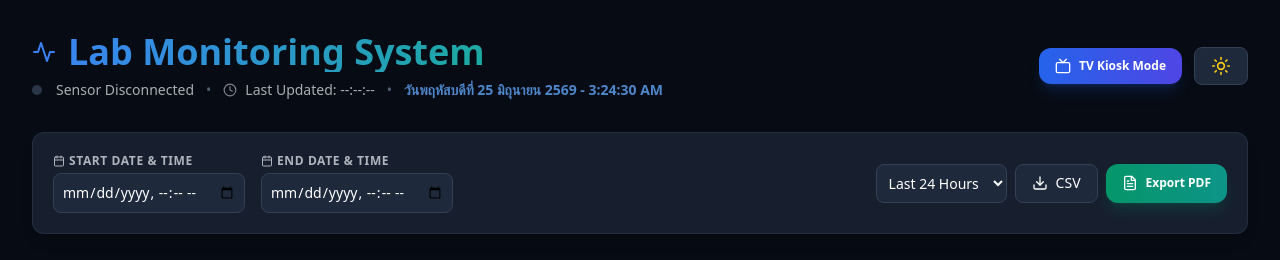
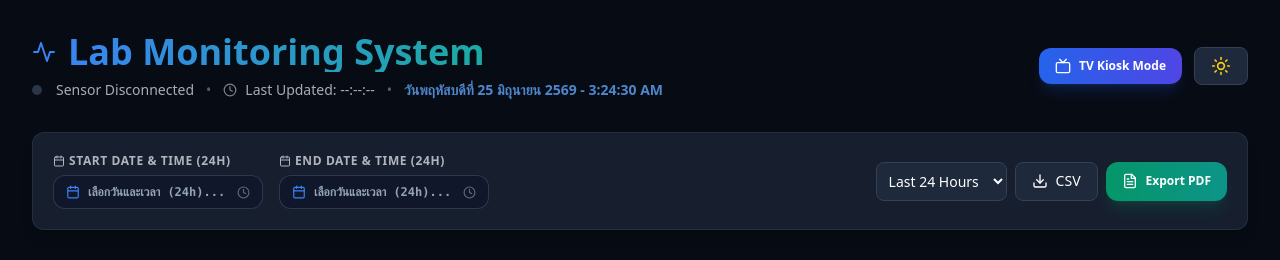
Before and after one commit to PGKKIN/IOT_narit, a React (Vite) app in the folder frontend/: page / in a window 1280 px wide. Shown: the top 260 px of the page. Built offline with nearby package versions, Linux system fonts and the light colour scheme; no server answers.

Commit message:
Export PDF

```diff
--- a/frontend/src/App.jsx
+++ b/frontend/src/App.jsx
@@ -191,6 +191,164 @@ const CustomTooltip = ({ active, payload, label, isDarkMode }) => {
   return null;
 };
 
+const DateTimePicker24h = ({ value, onChange, isDarkMode, dropPosition = "auto" }) => {
+  const [isOpen, setIsOpen] = useState(false);
+  const [placement, setPlacement] = useState("bottom");
+  const dropdownRef = useRef(null);
+
+  const dateVal = value ? value.split('T')[0] : '';
+  const timeVal = value && value.includes('T') ? value.split('T')[1] : '00:00';
+  const hourVal = timeVal ? timeVal.split(':')[0].padStart(2, '0') : '00';
+  const minuteVal = timeVal ? timeVal.split(':')[1].padStart(2, '0') : '00';
+
+  const formatDisplay = () => {
+    if (!value || !dateVal) return "เลือกวันและเวลา (24h)...";
+    const [y, m, d] = dateVal.split('-');
+    return `${d}/${m}/${y} ${hourVal}:${minuteVal} น.`;
+  };
+
+  const handleDateChange = (e) => {
+    const d = e.target.value;
+    if (!d) {
+      onChange('');
+      return;
+    }
+    onChange(`${d}T${hourVal}:${minuteVal}`);
+  };
+
+  const handleHourChange = (e) => {
+    const h = e.target.value;
+    const nowStr = new Date().toISOString().slice(0, 10);
+    const d = dateVal || nowStr;
+    onChange(`${d}T${h}:${minuteVal}`);
+  };
+
+  const handleMinuteChange = (e) => {
+    const m = e.target.value;
+    const nowStr = new Date().toISOString().slice(0, 10);
+    const d = dateVal || nowStr;
+    onChange(`${d}T${hourVal}:${m}`);
+  };
+
+  useEffect(() => {
+    if (isOpen && dropdownRef.current) {
+      const rect = dropdownRef.current.getBoundingClientRect();
+      const spaceBelow = window.innerHeight - rect.bottom;
+      if (dropPosition === "top" || (dropPosition === "auto" && spaceBelow < 320)) {
+        setPlacement("top");
+      } else {
+        setPlacement("bottom");
+      }
+    }
+  }, [isOpen, dropPosition]);
+
+  useEffect(() => {
+    const handleClickOutside = (event) => {
+      if (dropdownRef.current && !dropdownRef.current.contains(event.target)) {
+        setIsOpen(false);
+      }
+    };
+    document.addEventListener("mousedown", handleClickOutside);
+    return () => document.removeEventListener("mousedown", handleClickOutside);
+  }, []);
+
+  return (
+    <div className="relative inline-block w-full min-w-[210px]" ref={dropdownRef}>
+      <button
+        type="button"
+        onClick={() => setIsOpen(!isOpen)}
+        className={`w-full flex items-center justify-between gap-2 px-3 py-2 rounded-xl text-xs font-semibold font-mono border transition-all cursor-pointer ${
+          value
+            ? isDarkMode
+              ? 'bg-blue-950/50 border-blue-500/60 text-blue-300 shadow-md shadow-blue-500/10'
+              : 'bg-blue-50 border-blue-300 text-blue-700 shadow-sm'
+            : isDarkMode
+              ? 'bg-slate-900/80 border-slate-700/80 text-slate-400 hover:text-white'
+              : 'bg-white border-slate-300 text-slate-500 hover:text-slate-900'
+        }`}
+      >
+        <div className="flex items-center gap-2">
+          <Calendar size={14} className="text-blue-500 flex-shrink-0" />
+          <span>{formatDisplay()}</span>
+        </div>
+        <Clock size={13} className="opacity-60 flex-shrink-0" />
+      </button>
+
+      {isOpen && (
+        <div className={`absolute left-0 z-[9999] p-4 rounded-2xl border shadow-2xl backdrop-blur-xl w-72 transition-all animate-fade-in ${
+          placement === "top" ? "bottom-full mb-2" : "top-full mt-2"
+        } ${
+          isDarkMode
+            ? 'bg-slate-900/95 border-slate-700 text-slate-200 shadow-slate-950/80'
+            : 'bg-white/95 border-slate-200 text-slate-800 shadow-xl'
+        }`}>
+          <div className="flex justify-between items-center pb-2 mb-3 border-b border-slate-700/40">
+            <span className="text-xs font-bold flex items-center gap-1.5 text-blue-500">
+              <Clock size={14} /> เลือกเวลาแบบ 24 ชั่วโมง
+            </span>
+            <button
+              type="button"
+              onClick={() => setIsOpen(false)}
+              className="text-xs font-bold text-slate-400 hover:text-white px-1.5 py-0.5 rounded cursor-pointer"
+            >
+              ✕
+            </button>
+          </div>
+
+          <div className="mb-3">
+            <label className="text-[10px] uppercase font-extrabold text-slate-400 block mb-1">1. เลือกวันที่ (Date)</label>
+            <input
+              type="date"
+              value={dateVal}
+              onChange={handleDateChange}
+              className={`theme-input ${isDarkMode ? 'dark' : 'light'} w-full text-xs py-2 px-3 rounded-xl font-mono`}
+            />
+          </div>
+
+          <div>
+            <label className="text-[10px] uppercase font-extrabold text-slate-400 block mb-1">2. เลือกเวลา (ชั่วโมง : นาที)</label>
+            <div className="flex items-center gap-2 bg-slate-800/20 p-2 rounded-xl border border-slate-700/30">
+              <select
+                value={hourVal}
+                onChange={handleHourChange}
+                className={`theme-input ${isDarkMode ? 'dark' : 'light'} w-full text-xs py-1.5 px-2 rounded-lg font-mono font-bold text-center cursor-pointer`}
+              >
+                {Array.from({ length: 24 }, (_, i) => {
+                  const hStr = i.toString().padStart(2, '0');
+                  return <option key={hStr} value={hStr}>{hStr} : 00 น.</option>;
+                })}
+              </select>
+
+              <span className="font-bold text-base opacity-60">:</span>
+
+              <select
+                value={minuteVal}
+                onChange={handleMinuteChange}
+                className={`theme-input ${isDarkMode ? 'dark' : 'light'} w-full text-xs py-1.5 px-2 rounded-lg font-mono font-bold text-center cursor-pointer`}
+              >
+                {Array.from({ length: 60 }, (_, i) => {
+                  const mStr = i.toString().padStart(2, '0');
+                  return <option key={mStr} value={mStr}>{mStr} นาที</option>;
+                })}
+              </select>
+            </div>
+          </div>
+
+          <div className="mt-4 pt-2 border-t border-slate-700/40 flex justify-end">
+            <button
+              type="button"
+              onClick={() => setIsOpen(false)}
+              className="px-4 py-1.5 rounded-xl bg-blue-600 hover:bg-blue-500 text-white text-xs font-semibold shadow-md cursor-pointer"
+            >
+              ตกลง (Done)
+            </button>
+          </div>
+        </div>
+      )}
+    </div>
+  );
+};
+
 const App = () => {
   const [activeTab, setActiveTab] = useState('cleanroom');
   const [latestData, setLatestData] = useState(null);
@@ -408,13 +566,13 @@ const App = () => {
         const parsedDate = new Date(dateStr);
         const displayTime = isNaN(parsedDate.getTime())
           ? (item.timestamp || '')
-          : parsedDate.toLocaleString('en-US', {
-              month: 'short',
-              day: 'numeric',
+          : parsedDate.toLocaleString('en-GB', {
+              day: '2-digit',
+              month: '2-digit',
               hour: '2-digit',
               minute: '2-digit',
               hour12: false
-            });
+            }).replace(',', '');
 
         return {
           ...item,
@@ -880,32 +1038,22 @@ const App = () => {
       </header>
 
       {/* Filters Card */}
-      <div className={`theme-card ${isDarkMode ? 'dark' : 'light'} p-5 mb-8 flex flex-col md:flex-row gap-4 items-center justify-between`}>
+      <div className={`theme-card ${isDarkMode ? 'dark' : 'light'} p-5 mb-8 flex flex-col md:flex-row gap-4 items-center justify-between relative z-30 overflow-visible`}>
         <div className="flex flex-wrap gap-4 items-center w-full md:w-auto">
           {/* Start Time */}
           <div className="flex flex-col gap-1 w-full md:w-auto">
-            <span className="text-xs font-semibold uppercase tracking-wider opacity-70 flex items-center gap-1">
-              <Calendar size={12} /> Start Date & Time
+            <span className="text-xs font-semibold uppercase tracking-wider opacity-70 flex items-center gap-1 mb-0.5">
+              <Calendar size={12} /> Start Date & Time (24h)
             </span>
-            <input
-              type="datetime-local"
-              value={startTime}
-              onChange={(e) => setStartTime(e.target.value)}
-              className={`theme-input ${isDarkMode ? 'dark' : 'light'} w-full md:w-48`}
-            />
+            <DateTimePicker24h value={startTime} onChange={setStartTime} isDarkMode={isDarkMode} />
           </div>
 
           {/* End Time */}
           <div className="flex flex-col gap-1 w-full md:w-auto">
-            <span className="text-xs font-semibold uppercase tracking-wider opacity-70 flex items-center gap-1">
-              <Calendar size={12} /> End Date & Time
+            <span className="text-xs font-semibold uppercase tracking-wider opacity-70 flex items-center gap-1 mb-0.5">
+              <Calendar size={12} /> End Date & Time (24h)
             </span>
-            <input
-              type="datetime-local"
-              value={endTime}
-              onChange={(e) => setEndTime(e.target.value)}
-              className={`theme-input ${isDarkMode ? 'dark' : 'light'} w-full md:w-48`}
-            />
+            <DateTimePicker24h value={endTime} onChange={setEndTime} isDarkMode={isDarkMode} />
           </div>
         </div>
 
@@ -1763,7 +1911,7 @@ const App = () => {
       {/* Custom PDF Export Modal */}
       {showPdfModal && (
         <div className="fixed inset-0 z-50 flex items-center justify-center p-4 bg-slate-950/70 backdrop-blur-md animate-fade-in">
-          <div className={`theme-card ${isDarkMode ? 'dark' : 'light'} border p-6 max-w-md w-full rounded-2xl shadow-2xl relative`}>
+          <div className={`theme-card ${isDarkMode ? 'dark' : 'light'} border p-6 max-w-md w-full rounded-2xl shadow-2xl relative max-h-[90vh] overflow-y-auto`}>
             <div className="flex justify-between items-center mb-4 pb-3 border-b border-slate-700/50">
               <h3 className="text-lg font-bold flex items-center gap-2 text-emerald-500">
                 <FileText size={20} />
@@ -1807,14 +1955,14 @@ const App = () => {
               </label>
 
               {pdfRangeType === 'custom' && (
-                <div className="grid grid-cols-2 gap-3 mt-2 pl-6 pt-2 border-t border-slate-700/40">
+                <div className="flex flex-col gap-3 mt-2 pl-6 pt-2 border-t border-slate-700/40">
                   <div>
-                    <span className="text-[10px] uppercase font-bold text-slate-400 block mb-1">เริ่มต้น</span>
-                    <input type="datetime-local" value={pdfStart} onChange={(e) => setPdfStart(e.target.value)} className={`theme-input ${isDarkMode ? 'dark' : 'light'} w-full text-xs py-1.5`} />
+                    <span className="text-[10px] uppercase font-bold text-slate-400 block mb-1">เริ่มต้น (24h)</span>
+                    <DateTimePicker24h value={pdfStart} onChange={setPdfStart} isDarkMode={isDarkMode} />
                   </div>
                   <div>
-                    <span className="text-[10px] uppercase font-bold text-slate-400 block mb-1">สิ้นสุด</span>
-                    <input type="datetime-local" value={pdfEnd} onChange={(e) => setPdfEnd(e.target.value)} className={`theme-input ${isDarkMode ? 'dark' : 'light'} w-full text-xs py-1.5`} />
+                    <span className="text-[10px] uppercase font-bold text-slate-400 block mb-1">สิ้นสุด (24h)</span>
+                    <DateTimePicker24h value={pdfEnd} onChange={setPdfEnd} isDarkMode={isDarkMode} />
                   </div>
                 </div>
               )}
@@ -1979,7 +2127,7 @@ const TVKioskView = ({ activeTab, setActiveTab, latestData, isSensorActive, curr
           </span>
         </div>
         <div className={`text-right text-lg font-mono ${isDarkMode ? 'text-slate-400' : 'text-slate-600'}`}>
-          {currentTime.toLocaleDateString('th-TH', { weekday: 'long', year: 'numeric', month: 'long', day: 'numeric' })} — <span className={`font-bold ${isDarkMode ? 'text-white' : 'text-slate-900'}`}>{currentTime.toLocaleTimeString()}</span>
+          {currentTime.toLocaleDateString('th-TH', { weekday: 'long', year: 'numeric', month: 'long', day: 'numeric' })} — <span className={`font-bold ${isDarkMode ? 'text-white' : 'text-slate-900'}`}>{currentTime.toLocaleTimeString('th-TH', { hour12: false })}</span>
         </div>
       </div>
     </div>
```
Also changed, not shown: 6 other files (tests, documents, lock files or other folders).
